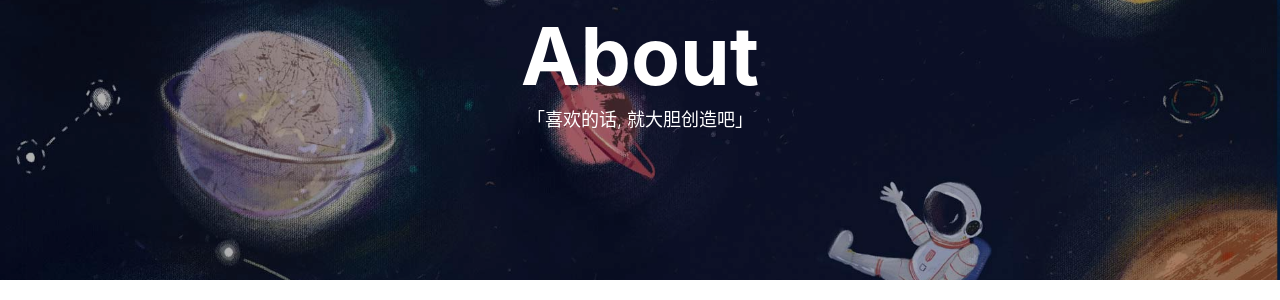
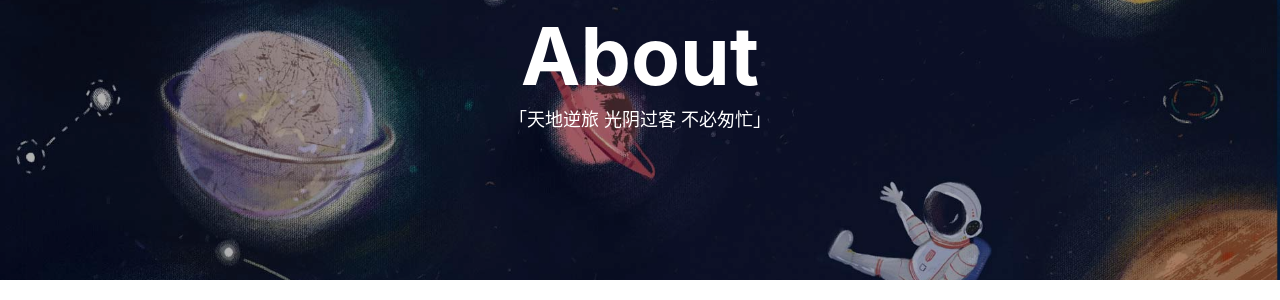
Before and after one commit to furry-me/furry-me.github.io, a Jekyll site: the page built from about.html, in a window 1280 px wide. Shown: the part 138-438 px from the top of the page. Built offline with Jekyll 4.4.1, drawn with Linux system fonts in a browser that asks for light colours; nearby versions of some CDN libraries; comment, search, counter and statistics services are not loaded.

Commit message:
Update about.html

```diff
--- a/about.html
+++ b/about.html
@@ -1,7 +1,7 @@
 ---
 layout: page
 title: "About"
-description: "「喜欢的话, 就大胆创造吧」"
+description: "「天地逆旅 光阴过客 不必匆忙」"
 header-img: "img/bg-little-universe.jpg"
 header-mask: 0.3
 multilingual: true
```
